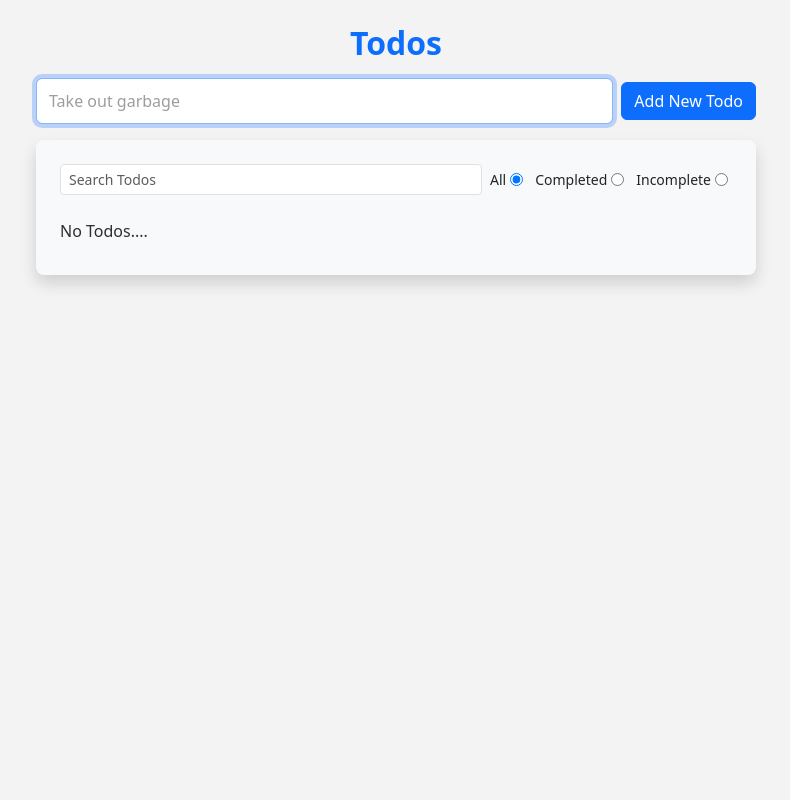
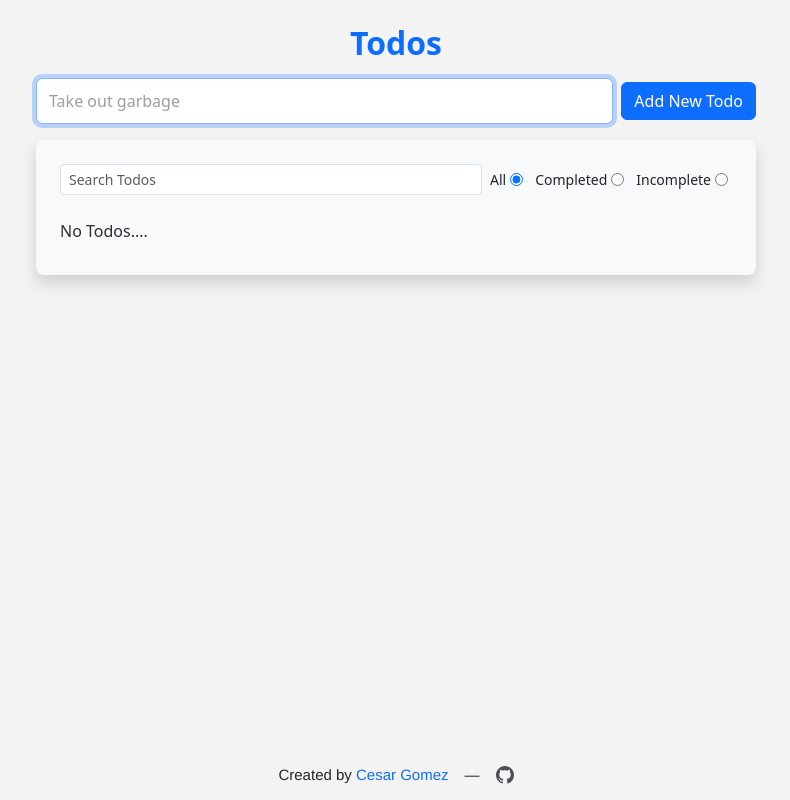
Before and after one commit to csgomez/todos-ts-react-redux, a React (Vite) app: page / in a window 1280 px wide. Shown: the whole page, without its empty margins (244-1034 px from the left). Built offline with nearby package versions, Linux system fonts and the light colour scheme.

Commit message:
Added a footer to the project site.

```diff
--- a/src/App.tsx
+++ b/src/App.tsx
@@ -1,19 +1,23 @@
-import './styles/App.css';
 import AddTodoForm from './features/todos/AddTodoForm';
 import TodosList from './features/todos/TodosList';
+import FilterInput from './features/filter/FilterInput';
+import Footer from './components/Footer';
 import 'bootstrap/dist/css/bootstrap.min.css';
-import FilterInput from './features/filter/FilterInput';
+import './styles/App.css';
 
 function App() {
   return (
+    <>
       <main className="App">
-      <h2 className="text-center fw-bold text-primary mt-4 mb-3">Todos</h2>
+        <h2 className="text-center fw-bold text-primary pt-4 mb-3">Todos</h2>
         <AddTodoForm />
         <div className="bg-light py-4 shadow rounded-3 px-4 mt-3 mb-4">
           <FilterInput />
           <TodosList />
         </div>
       </main>
+      <Footer />
+    </>
   );
 }
 
--- /dev/null
+++ b/src/components/Footer.tsx
@@ -0,0 +1,23 @@
+import GithubIcon from './GithubIcon';
+
+const Footer = () => {
+  return (
+    <footer className="pt-2 pb-3 d-flex flex-row align-items-center justify-content-center gap-3 lh-1">
+      <p>
+        Created by{' '}
+        <a href="http://cesarsgomez.com/" title="Link to cesarsgomez.com">
+          Cesar Gomez
+        </a>
+      </p>
+      <p>—</p>
+      <a
+        href="https://github.com/csgomez/todos-ts-react-redux"
+        title="Project Github Link"
+      >
+        <GithubIcon size={18} />
+      </a>
+    </footer>
+  );
+};
+
+export default Footer;
--- /dev/null
+++ b/src/components/GithubIcon.tsx
@@ -0,0 +1,20 @@
+interface GithubIconProps {
+  size: number;
+}
+
+const GithubIcon = ({ size }: GithubIconProps) => {
+  return (
+    <svg
+      xmlns="http://www.w3.org/2000/svg"
+      width={size}
+      height={size}
+      fill="currentColor"
+      className="text-dark-emphasis"
+      viewBox="0 0 16 16"
+    >
+      <path d="M8 0C3.58 0 0 3.58 0 8c0 3.54 2.29 6.53 5.47 7.59.4.07.55-.17.55-.38 0-.19-.01-.82-.01-1.49-2.01.37-2.53-.49-2.69-.94-.09-.23-.48-.94-.82-1.13-.28-.15-.68-.52-.01-.53.63-.01 1.08.58 1.23.82.72 1.21 1.87.87 2.33.66.07-.52.28-.87.51-1.07-1.78-.2-3.64-.89-3.64-3.95 0-.87.31-1.59.82-2.15-.08-.2-.36-1.02.08-2.12 0 0 .67-.21 2.2.82.64-.18 1.32-.27 2-.27.68 0 1.36.09 2 .27 1.53-1.04 2.2-.82 2.2-.82.44 1.1.16 1.92.08 2.12.51.56.82 1.27.82 2.15 0 3.07-1.87 3.75-3.65 3.95.29.25.54.73.54 1.48 0 1.07-.01 1.93-.01 2.2 0 .21.15.46.55.38A8.012 8.012 0 0 0 16 8c0-4.42-3.58-8-8-8" />
+    </svg>
+  );
+};
+
+export default GithubIcon;
--- a/src/styles/App.css
+++ b/src/styles/App.css
@@ -1,5 +1,6 @@
 .App {
   width: 100%;
+  flex: 1;
 }
 
 .cursor-pointer {
@@ -41,3 +42,14 @@
     margin: auto;
   }
 }
+
+/** FOOTER **/
+footer {
+  font-family: 'Franklin Gothic Medium', 'Arial Narrow', Arial, sans-serif;
+  font-weight: 500;
+  font-size: 15px;
+}
+
+footer a {
+  text-decoration: unset;
+}
--- a/src/styles/index.css
+++ b/src/styles/index.css
@@ -1,5 +1,16 @@
 html,
+body,
 #root {
-  /* background-color: #2c497f; */
+  height: 100%;
   background-color: #f3f3f4;
 }
+
+#root {
+  display: flex;
+  flex-direction: column;
+}
+
+/* Reset p margins */
+p {
+  margin-bottom: 0 !important;
+}
```
Lines whose indentation alone changed are shown as unchanged.
